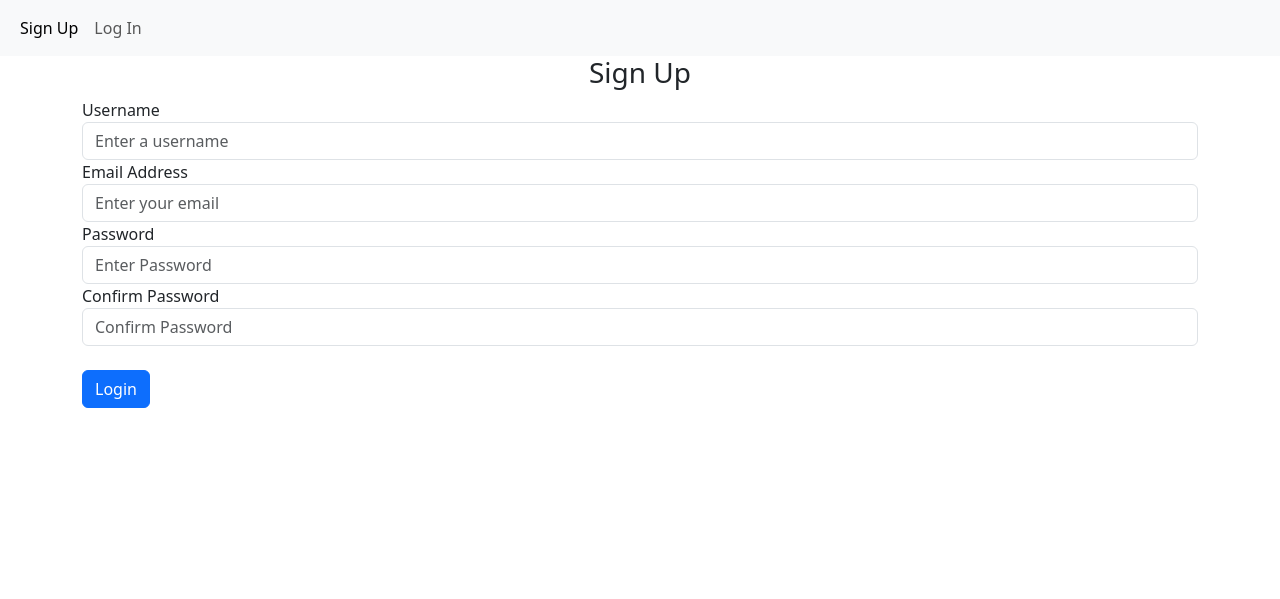
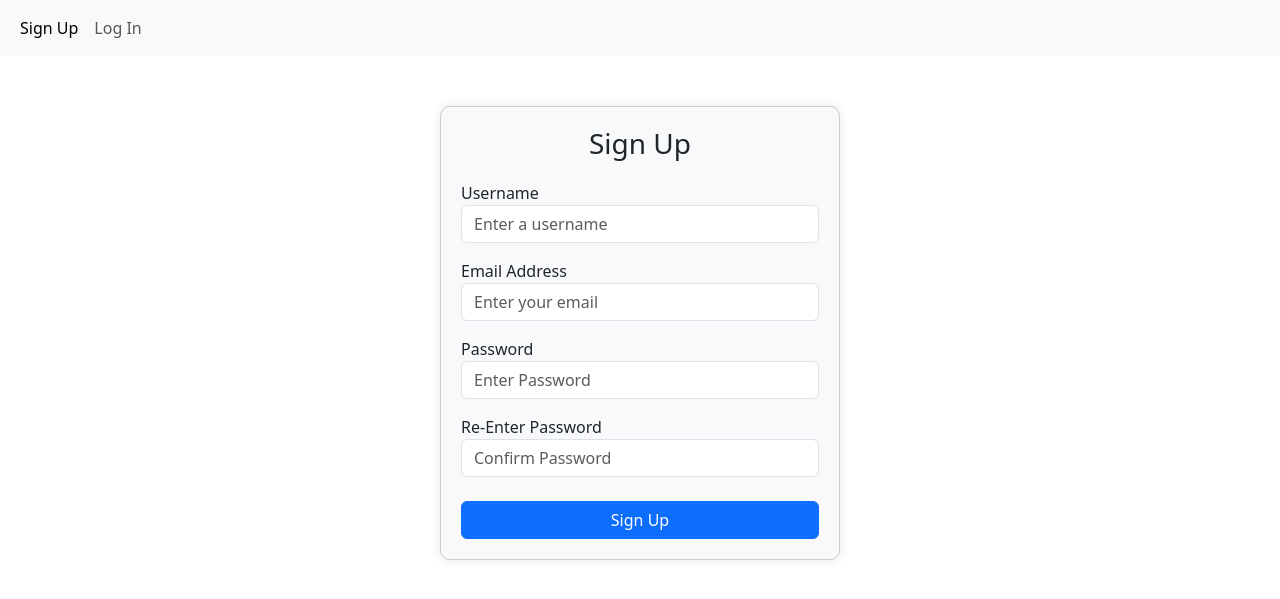
Before and after one commit to Ughanze23/Msc-Cloud-devOps-Project, a Flask app: page /sign-up in a window 1280 px wide. Shown: the top 599 px of the page. Run offline with Flask 3, Linux system fonts and the light colour scheme.

Commit message:
feat: style login and sign up pages

```diff
--- a/website/static/css/styles.css
+++ b/website/static/css/styles.css
@@ -18,3 +18,35 @@
     top: 10px;
     right: 10px;
 }
+
+
+.login-container {
+    max-width: 400px; /* Set a max width for the square */
+    margin: 50px auto; /* Center the container with top and bottom margin */
+    padding: 20px; /* Add padding inside the box */
+    border: 1px solid #ccc; /* Optional: border around the box */
+    border-radius: 10px; /* Optional: rounded corners */
+    box-shadow: 0 0 10px rgba(0, 0, 0, 0.1); /* Optional: shadow effect */
+    background-color: #f8f9fa; /* Optional: background color */
+}
+
+.login-container h3 {
+    text-align: center; /* Center the title */
+    margin-bottom: 20px; /* Space below the title */
+}
+
+
+.signup-container {
+    max-width: 400px; /* Set a max width for the square */
+    margin: 50px auto; /* Center the container with top and bottom margin */
+    padding: 20px; /* Add padding inside the box */
+    border: 1px solid #ccc; /* Optional: border around the box */
+    border-radius: 10px; /* Optional: rounded corners */
+    box-shadow: 0 0 10px rgba(0, 0, 0, 0.1); /* Optional: shadow effect */
+    background-color: #f8f9fa; /* Optional: background color */
+}
+
+.signup-container h3 {
+    text-align: center; /* Center the title */
+    margin-bottom: 20px; /* Space below the title */
+}
--- a/website/templates/sign-up.html
+++ b/website/templates/sign-up.html
@@ -1,24 +1,32 @@
 {% extends "base.html" %}
 {% block title %}{% endblock %}
 {%block content %}
+<div class="signup-container">
+    <h3>Sign Up</h3>
     <form method="POST">
-    <h3 align="center">Sign Up</h3>
         <div class="form-group">
-        <label for="email">Username</label>
+            <label for="username">Username</label>
             <input type="text" id="username" name="username" class="form-control"
-        placeholder="Enter a username"/>
+            placeholder="Enter a username" required/>
+        </div>
+        <div class="form-group mt-3">
             <label for="email">Email Address</label>
             <input type="text" id="email" name="email" class="form-control"
-        placeholder="Enter your email"/>
-        <label for="password">Password</label>
+            placeholder="Enter your email" required/>
+        </div>
+        <div class="form-group mt-3">
+            <label for="password1">Password</label>
             <input type="password" id="password1" name="password1" class="form-control"
-        placeholder="Enter Password"/>
-        <label for="password">Confirm Password</label>
+            placeholder="Enter Password" required/>
+        </div>
+        <div class="form-group mt-3">
+            <label for="password2">Re-Enter Password</label>
             <input type="password" id="password2" name="password2" class="form-control"
-        placeholder="Confirm Password"/>
+            placeholder="Confirm Password" required/>
+        </div>
         <br/>
-        <button class="btn btn-primary" type="Sign Upg">Login</button>
+        <button class="btn btn-primary w-100" type="submit">Sign Up</button>
+    </form>
 </div>
-</form>
 
 {% endblock %}
```
Also changed, not shown: website/templates/log-in.html (+9 -6 lines). Lines whose indentation alone changed are shown as unchanged.
